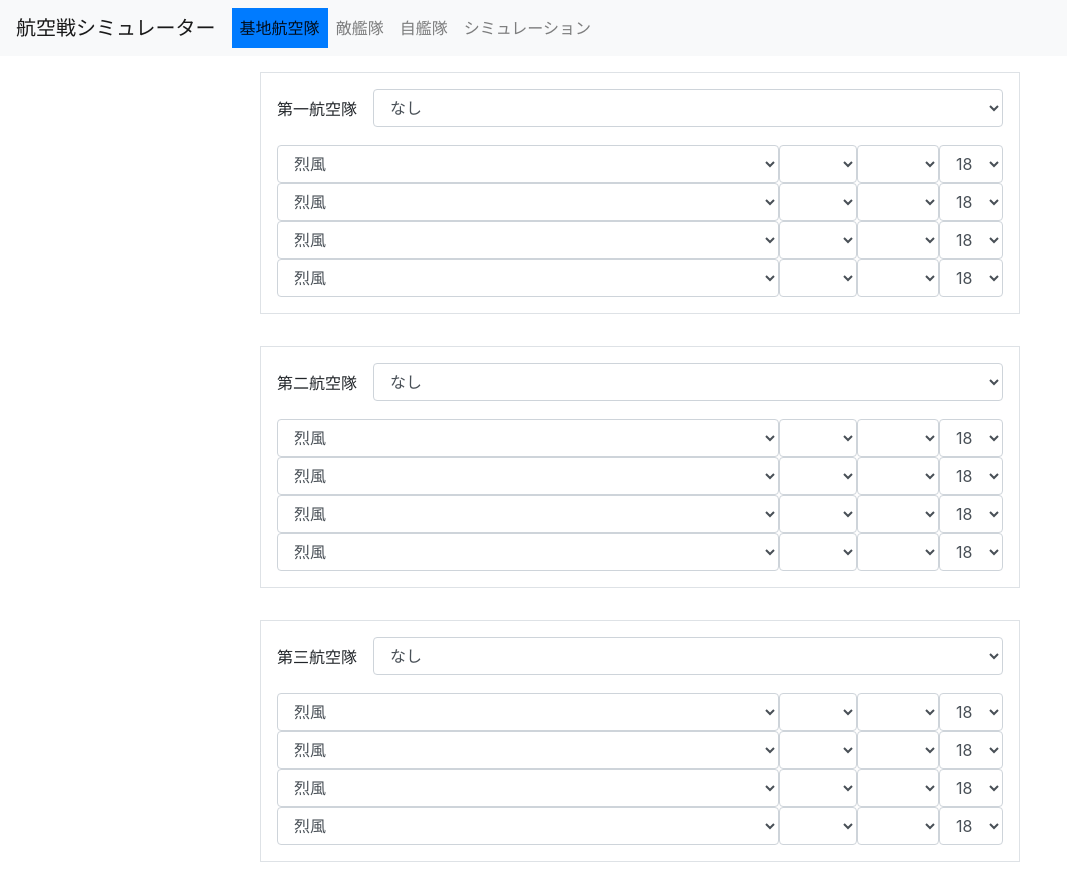
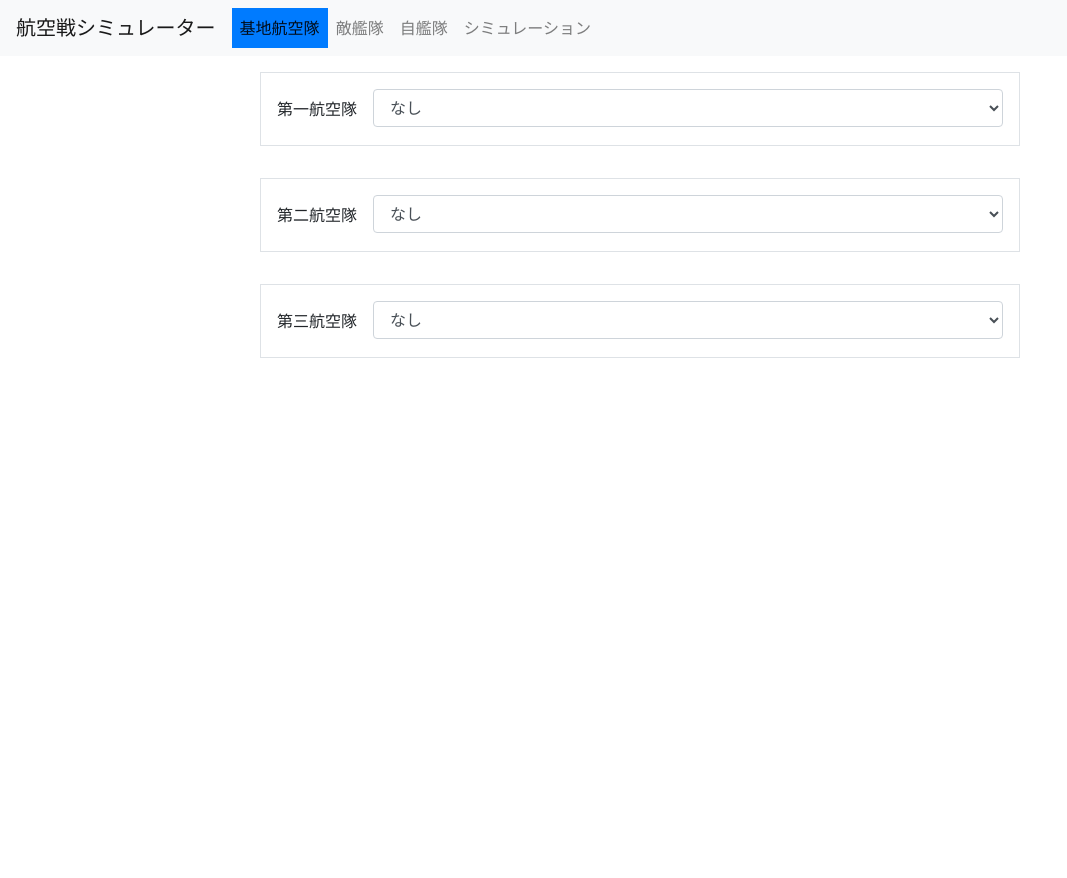
Before and after one commit to YSRKEN/AerialCombatSimulator, an Angular app in the folder ACS-Frontend/: page / in a window 1280 px wide. Shown: the whole page, without its empty margins (0-1067 px from the left). After the commit the page ends 800 px from the top, so only its background shows below. Built offline with nearby package versions, Linux system fonts and the light colour scheme.

Commit message:
搭載数リセットの挙動を修正。また、valueの割り振り方変更によって生じたバグを修正

```diff
--- a/ACS-Frontend/src/app/form/lbasunit/lbasunit.component.html
+++ b/ACS-Frontend/src/app/form/lbasunit/lbasunit.component.html
@@ -1,80 +1,80 @@
 <div class="container">
   <div class="row">
     <form class="mx-auto my-3 border p-3 col-xs-12 col-sm-10 col-md-8">
-      <div class="form-group d-flex" [ngClass]="{'mb-0': LBASCount == 'なし'}">
+      <div class="form-group d-flex" [ngClass]="{'mb-0': LBASCount == '0'}">
         <label class="text-nowrap mr-3 mt-2" for="lbasCount">{{IndexString}}</label>
         <select class="form-control" name="lbasCount" [ngModel]="LBASCount" (ngModelChange)="changeLBASCount($event)">
           <option *ngFor="let lbasCount of LBASCountList" [value]="lbasCount.value">{{lbasCount.name}}</option>
         </select>
       </div>
       <div class="form-group d-flex mb-0">
-        <select class="form-control" name="weaponSelect1" [ngClass]="{'d-none': LBASCount == 'なし'}" [ngModel]="SelectedWeapon[0]"
+        <select class="form-control" name="weaponSelect1" [ngClass]="{'d-none': LBASCount == '0'}" [ngModel]="SelectedWeapon[0]"
           (ngModelChange)="changeSelectedWeapon($event, 0)">
           <option *ngFor="let weapon of WeaponList" [value]="weapon.value">{{weapon.name}}</option>
         </select>
-        <select class="form-control w-square" name="weaponMas1" [ngClass]="{'d-none': LBASCount == 'なし'}"
+        <select class="form-control w-square" name="weaponMas1" [ngClass]="{'d-none': LBASCount == '0'}"
           [ngModel]="WeaponMas[0]" (ngModelChange)="changeWeaponMas($event, 0)">
           <option *ngFor="let mas of MasList" [value]="mas.value">{{mas.name}}</option>
         </select>
-        <select class="form-control w-square" name="weaponRf1" [ngClass]="{'d-none': LBASCount == 'なし'}"
+        <select class="form-control w-square" name="weaponRf1" [ngClass]="{'d-none': LBASCount == '0'}"
           [ngModel]="WeaponRf[0]" (ngModelChange)="changeWeaponRf($event, 0)">
           <option *ngFor="let rf of RfList" [value]="rf.value">{{rf.name}}</option>
         </select>
-        <select class="form-control w-square" name="slotCount1" [ngClass]="{'d-none': LBASCount == 'なし'}"
+        <select class="form-control w-square" name="slotCount1" [ngClass]="{'d-none': LBASCount == '0'}"
           [ngModel]="SlotCount[0]" (ngModelChange)="changeSlotCount($event, 0)">
           <option *ngFor="let slot of SlotCountList[0]" [value]="slot.value">{{slot.name}}</option>
         </select>
       </div>
       <div class="form-group d-flex mb-0">
-        <select class="form-control" name="weaponSelect2" [ngClass]="{'d-none': LBASCount == 'なし'}" [ngModel]="SelectedWeapon[1]"
+        <select class="form-control" name="weaponSelect2" [ngClass]="{'d-none': LBASCount == '0'}" [ngModel]="SelectedWeapon[1]"
           (ngModelChange)="changeSelectedWeapon($event, 1)">
           <option *ngFor="let weapon of WeaponList" [value]="weapon.value">{{weapon.name}}</option>
         </select>
-        <select class="form-control w-square" name="weaponMas2" [ngClass]="{'d-none': LBASCount == 'なし'}"
+        <select class="form-control w-square" name="weaponMas2" [ngClass]="{'d-none': LBASCount == '0'}"
           [ngModel]="WeaponMas[1]" (ngModelChange)="changeWeaponMas($event, 1)">
           <option *ngFor="let mas of MasList" [value]="mas.value">{{mas.name}}</option>
         </select>
-        <select class="form-control w-square" name="weaponRf2" [ngClass]="{'d-none': LBASCount == 'なし'}"
+        <select class="form-control w-square" name="weaponRf2" [ngClass]="{'d-none': LBASCount == '0'}"
           [ngModel]="WeaponRf[1]" (ngModelChange)="changeWeaponRf($event, 1)">
           <option *ngFor="let rf of RfList" [value]="rf.value">{{rf.name}}</option>
         </select>
-        <select class="form-control w-square" name="slotCount2" [ngClass]="{'d-none': LBASCount == 'なし'}"
+        <select class="form-control w-square" name="slotCount2" [ngClass]="{'d-none': LBASCount == '0'}"
           [ngModel]="SlotCount[1]" (ngModelChange)="changeSlotCount($event, 1)">
           <option *ngFor="let slot of SlotCountList[1]" [value]="slot.value">{{slot.name}}</option>
         </select>
       </div>
       <div class="form-group d-flex mb-0">
-        <select class="form-control" name="weaponSelect3" [ngClass]="{'d-none': LBASCount == 'なし'}" [ngModel]="SelectedWeapon[2]"
+        <select class="form-control" name="weaponSelect3" [ngClass]="{'d-none': LBASCount == '0'}" [ngModel]="SelectedWeapon[2]"
           (ngModelChange)="changeSelectedWeapon($event, 2)">
           <option *ngFor="let weapon of WeaponList" [value]="weapon.value">{{weapon.name}}</option>
         </select>
-        <select class="form-control w-square" name="weaponMas3" [ngClass]="{'d-none': LBASCount == 'なし'}"
+        <select class="form-control w-square" name="weaponMas3" [ngClass]="{'d-none': LBASCount == '0'}"
           [ngModel]="WeaponMas[2]" (ngModelChange)="changeWeaponMas($event, 2)">
           <option *ngFor="let mas of MasList" [value]="mas.value">{{mas.name}}</option>
         </select>
-        <select class="form-control w-square" name="weaponRf3" [ngClass]="{'d-none': LBASCount == 'なし'}"
+        <select class="form-control w-square" name="weaponRf3" [ngClass]="{'d-none': LBASCount == '0'}"
           [ngModel]="WeaponRf[2]" (ngModelChange)="changeWeaponRf($event, 2)">
           <option *ngFor="let rf of RfList" [value]="rf.value">{{rf.name}}</option>
         </select>
-        <select class="form-control w-square" name="slotCount3" [ngClass]="{'d-none': LBASCount == 'なし'}"
+        <select class="form-control w-square" name="slotCount3" [ngClass]="{'d-none': LBASCount == '0'}"
           [ngModel]="SlotCount[2]" (ngModelChange)="changeSlotCount($event, 2)">
           <option *ngFor="let slot of SlotCountList[2]" [value]="slot.value">{{slot.name}}</option>
         </select>
       </div>
       <div class="form-group d-flex mb-0">
-        <select class="form-control" name="weaponSelect4" [ngClass]="{'d-none': LBASCount == 'なし'}" [ngModel]="SelectedWeapon[3]"
+        <select class="form-control" name="weaponSelect4" [ngClass]="{'d-none': LBASCount == '0'}" [ngModel]="SelectedWeapon[3]"
           (ngModelChange)="changeSelectedWeapon($event, 3)">
           <option *ngFor="let weapon of WeaponList" [value]="weapon.value">{{weapon.name}}</option>
         </select>
-        <select class="form-control w-square" name="weaponMas4" [ngClass]="{'d-none': LBASCount == 'なし'}"
+        <select class="form-control w-square" name="weaponMas4" [ngClass]="{'d-none': LBASCount == '0'}"
           [ngModel]="WeaponMas[3]" (ngModelChange)="changeWeaponMas($event, 3)">
           <option *ngFor="let mas of MasList" [value]="mas.value">{{mas.name}}</option>
         </select>
-        <select class="form-control w-square" name="weaponRf4" [ngClass]="{'d-none': LBASCount == 'なし'}"
+        <select class="form-control w-square" name="weaponRf4" [ngClass]="{'d-none': LBASCount == '0'}"
           [ngModel]="WeaponRf[3]" (ngModelChange)="changeWeaponRf($event, 3)">
           <option *ngFor="let rf of RfList" [value]="rf.value">{{rf.name}}</option>
         </select>
-        <select class="form-control w-square" name="slotCount4" [ngClass]="{'d-none': LBASCount == 'なし'}"
+        <select class="form-control w-square" name="slotCount4" [ngClass]="{'d-none': LBASCount == '0'}"
           [ngModel]="SlotCount[3]" (ngModelChange)="changeSlotCount($event, 3)">
           <option *ngFor="let slot of SlotCountList[3]" [value]="slot.value">{{slot.name}}</option>
         </select>
--- a/ACS-Frontend/src/app/form/lbasunit/lbasunit.component.ts
+++ b/ACS-Frontend/src/app/form/lbasunit/lbasunit.component.ts
@@ -116,7 +116,7 @@ export class LBASUnitComponent implements OnInit {
       this.SelectedWeapon[i] = this.saveData.loadString('lbasunit.selected_weapon_' + this.index + '' + (i + 1), '22');
     }
     for(let i = 0; i < this.WEAPON_COUNT; ++i){
-      this.WeaponMas[i] = this.saveData.loadString('lbasunit.weapon_mas_' + this.index + '' + (i + 1), '0');
+      this.WeaponMas[i] = this.saveData.loadString('lbasunit.weapon_mas_' + this.index + '' + (i + 1), '7');
     }
     for(let i = 0; i < this.WEAPON_COUNT; ++i){
       this.WeaponRf[i] = this.saveData.loadString('lbasunit.weapon_rf_' + this.index + '' + (i + 1), '0');
@@ -127,7 +127,7 @@ export class LBASUnitComponent implements OnInit {
 
     // 機数を設定
     for(let i = 0; i < this.WEAPON_COUNT; ++i){
-      this.calcSlotCountList(i);
+      this.calcSlotCountList(i, false);
     }
   }
 
@@ -181,7 +181,7 @@ export class LBASUnitComponent implements OnInit {
    * 艦載機の搭載数の上限を動的に決定する
    * @param index 当該スロットのインデックス
    */
-  calcSlotCountList(index: number){
+  calcSlotCountList(index: number, resetSlotCountFlg = true){
     // 最大搭載数を計算
     const MAX_SLOTCOUNT = 18;
     let maxSlotCount = MAX_SLOTCOUNT;
@@ -198,6 +198,8 @@ export class LBASUnitComponent implements OnInit {
     }
 
     // 現在の搭載数を変更
-    this.SlotCount[index] = (this.SlotCountList[index].length - 1).toString();
+    if (resetSlotCountFlg){
+      this.changeSlotCount((this.SlotCountList[index].length - 1).toString(), index);
+    }
   }
 }
```
